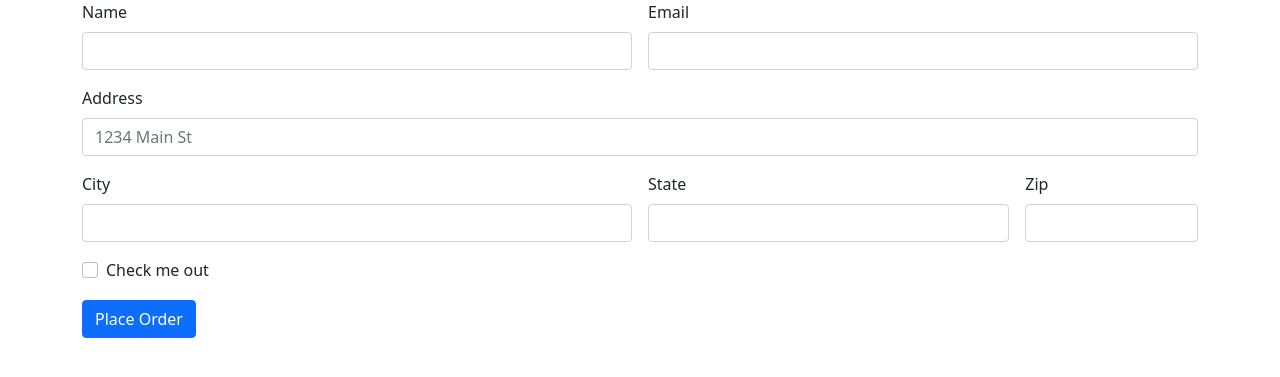
After one commit to Uday-24/Django-Ecom-Web, a Django app: page /checkout/ in a window 1280 px wide. The commit adds this page. Shown: the top 377 px of the page. Run offline with Django 5.2, Linux system fonts and the light colour scheme.

Commit message:
Checkout added

```diff
--- a/ecomsite/ecomsite/urls.py
+++ b/ecomsite/ecomsite/urls.py
@@ -22,4 +22,5 @@ urlpatterns = [
     path('admin/', admin.site.urls),
     path('',views.index, name='index'),
     path('<int:id>',views.detail, name='detail'),
+    path('checkout/',views.checkout, name='checkout'),
 ]
--- a/ecomsite/shop/admin.py
+++ b/ecomsite/shop/admin.py
@@ -1,5 +1,6 @@
 from django.contrib import admin
-from .models import Products
+from .models import Products, Order
 # Register your models here.
 
 admin.site.register(Products)
+admin.site.register(Order)
--- /dev/null
+++ b/ecomsite/shop/templates/shop/checkout.html
@@ -0,0 +1,80 @@
+<!DOCTYPE html>
+<html lang="en">
+<head>
+    <meta charset="UTF-8">
+    <meta name="viewport" content="width=device-width, initial-scale=1.0">
+    <link href="https://cdn.jsdelivr.net/npm/bootstrap@5.0.2/dist/css/bootstrap.min.css" rel="stylesheet" integrity="sha384-EVSTQN3/azprG1Anm3QDgpJLIm9Nao0Yz1ztcQTwFspd3yD65VohhpuuCOmLASjC" crossorigin="anonymous">
+    <title>Document</title>
+</head>
+<body>
+    <div class="container">
+        <div class="row">
+            <div class="col-md-12">
+                <ul id="item-list" class="list-group">
+
+                </ul>
+            </div>
+        </div>
+        <div class="row">
+            <div class="col-md-12">
+                <form class="row g-3" method="POST">
+                    {% csrf_token %}
+                    <input type="hidden" id="items" name="items">
+                    <div class="col-md-6">
+                      <label for="inputEmail4" class="form-label">Name</label>
+                      <input type="text" class="form-control" id="name" name="name">
+                    </div>
+                    <div class="col-md-6">
+                      <label for="inputPassword4" class="form-label">Email</label>
+                      <input type="email" class="form-control" id="email" name="email">
+                    </div>
+                    <div class="col-12">
+                      <label for="inputAddress" class="form-label">Address</label>
+                      <input type="text" class="form-control" id="address" name="address" placeholder="1234 Main St">
+                    </div>
+                    <div class="col-md-6">
+                      <label for="inputCity" class="form-label">City</label>
+                      <input type="text" class="form-control" id="city" name="city">
+                    </div>
+                    <div class="col-md-4">
+                      <label for="inputState" class="form-label">State</label>
+                      <input type="text" class="form-control" id="state" name="state">
+                    </div>
+                    <div class="col-md-2">
+                      <label for="inputZip" class="form-label">Zip</label>
+                      <input type="text" class="form-control" id="zip" name="zip">
+                    </div>
+                    <div class="col-12">
+                      <div class="form-check">
+                        <input class="form-check-input" type="checkbox" id="gridCheck">
+                        <label class="form-check-label" for="gridCheck">
+                          Check me out
+                        </label>
+                      </div>
+                    </div>
+                    <div class="col-12">
+                      <button type="submit" class="btn btn-primary">Place Order</button>
+                    </div>
+                  </form>
+            </div>
+        </div>
+    </div>
+
+    <script src="https://code.jquery.com/jquery-3.7.1.min.js" integrity="sha256-/JqT3SQfawRcv/BIHPThkBvs0OEvtFFmqPF/lYI/Cxo=" crossorigin="anonymous"></script>
+    <script>
+        if(localStorage.getItem('cart') == null){
+            var cart = {}
+        }else{
+            cart = JSON.parse(localStorage.getItem('cart'));
+            for(item in cart){
+                let name = cart[item][1];
+                let qnt = cart[item][0];
+
+                itemString = `<li class="list-group-item">${name}-${qnt}</li>`;
+                $('#item-list').append(itemString);
+            }
+        }
+        $('#items').val(JSON.stringify(cart));
+    </script>
+</body>
+</html>
--- a/ecomsite/shop/views.py
+++ b/ecomsite/shop/views.py
@@ -1,5 +1,5 @@
 from django.shortcuts import render
-from .models import Products
+from .models import Products, Order
 from django.core.paginator import Paginator
 # Create your views here.
 
@@ -22,3 +22,17 @@ def index(request):
 def detail(request, id):
     product = Products.objects.get(id=id)
     return render(request, 'shop/detail.html', {'product': product})
+
+def checkout(request):
+    if request.method == "POST":
+        items = request.POST.get('items',"")
+        name = request.POST.get('name',"")
+        email = request.POST.get('email',"")
+        address = request.POST.get('address',"")
+        city = request.POST.get('city',"")
+        state = request.POST.get('state',"")
+        zip = request.POST.get('zip',"")
+
+        order = Order(items=items, name=name, email=email, address=address, city=city, state=state, zip=zip)
+        order.save()
+    return render(request, 'shop/checkout.html')
```
Also changed, not shown: ecomsite/shop/models.py (+10 -0 lines), ecomsite/shop/templates/shop/index.html (+44 -19 lines), ecomsite/db.sqlite3, ecomsite/shop/migrations/0002_order.py (added).
